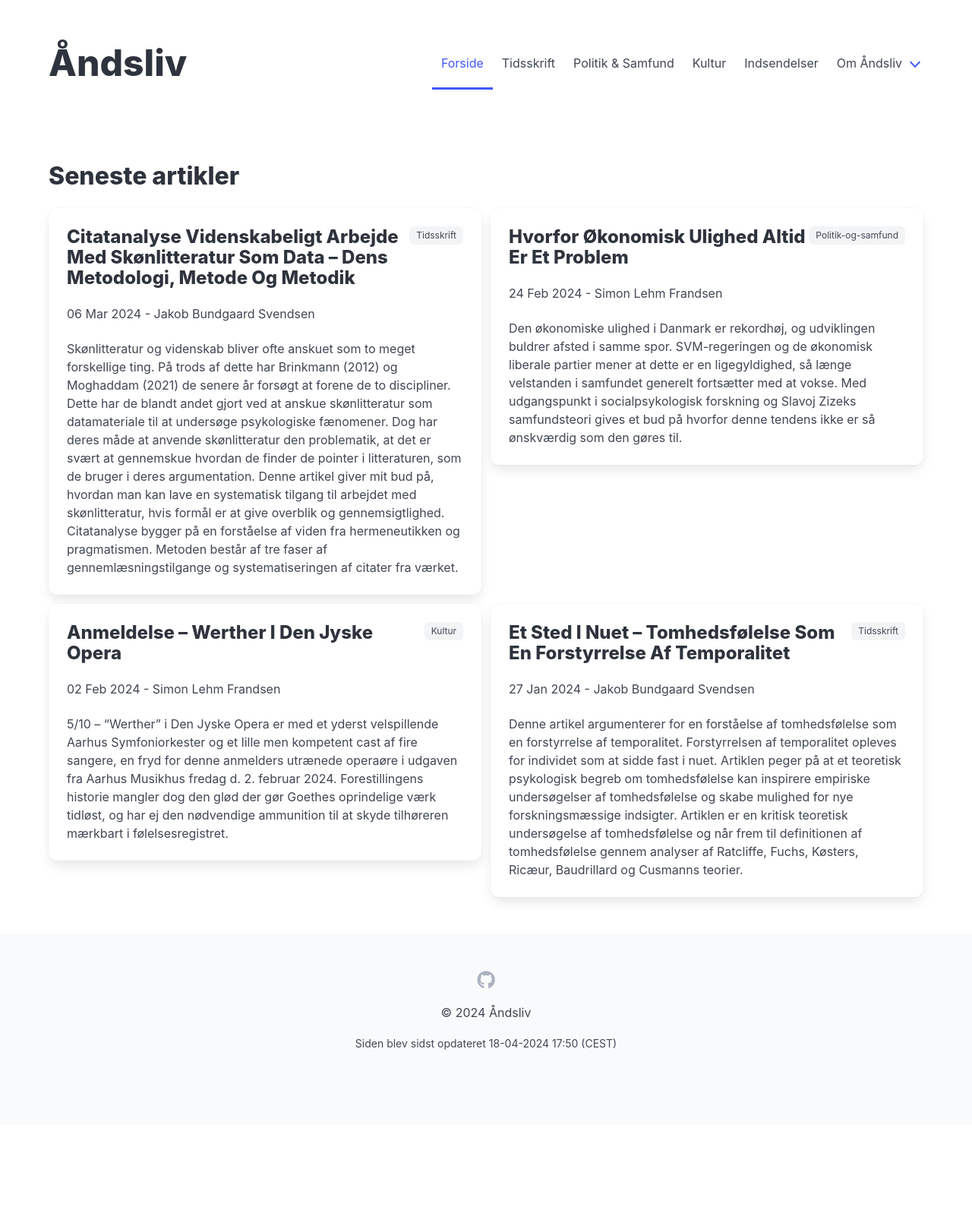
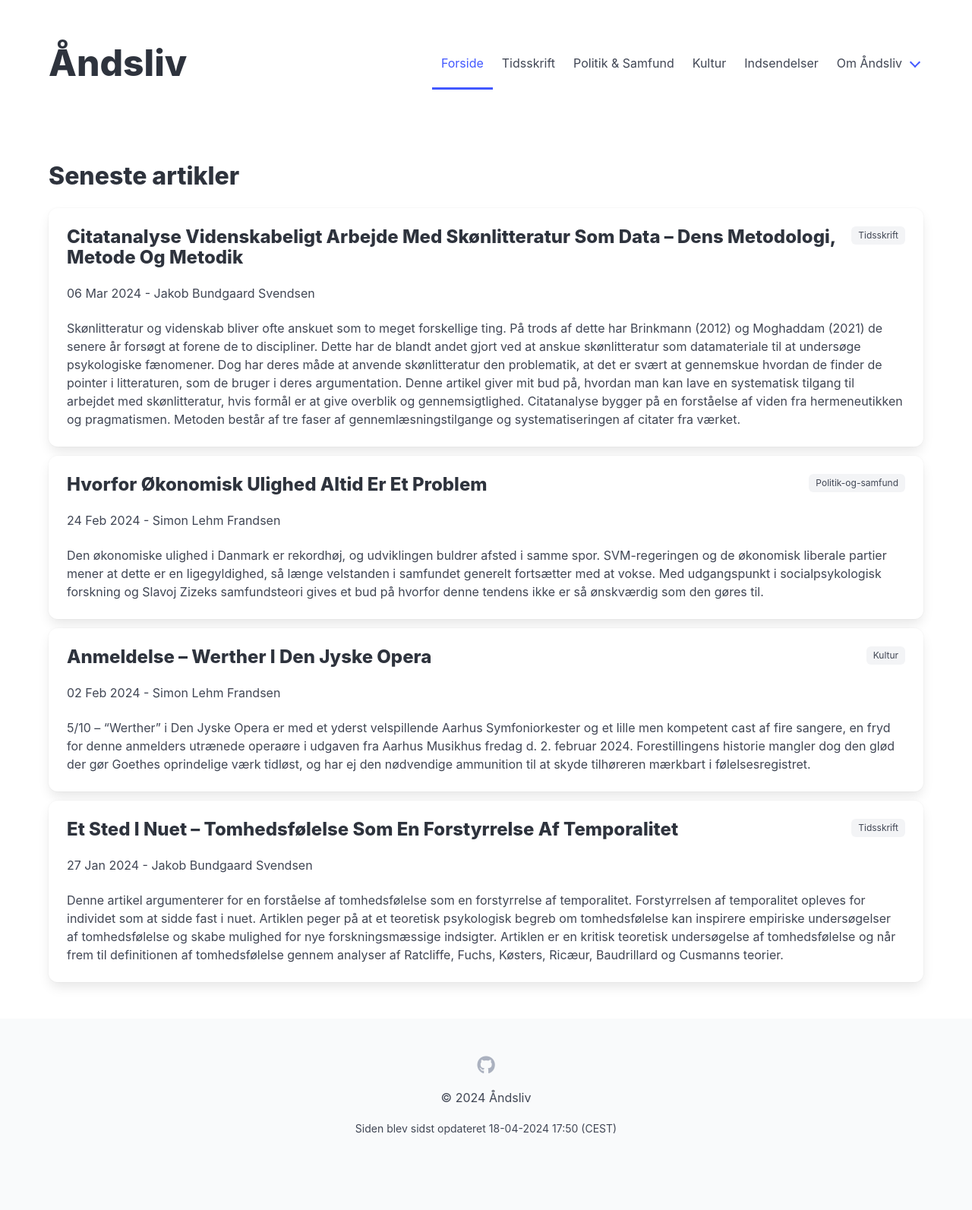
Before and after one commit to Aandsliv/aandsliv, a Jekyll site: the page built from src/index.html, in a window 1280 px wide. Shown: the whole page at 76% size. Built offline with Jekyll 4.4.1, drawn with Linux system fonts in a browser that asks for light colours; before the commit the page ends 1481 px from its top, so only the background shows below that.

Commit message:
fix: column layout on mobile

```diff
--- a/src/index.html
+++ b/src/index.html
@@ -4,7 +4,7 @@ title: Forside
 ---
 <h1 class="title">Seneste artikler</h1>
 <div class="block">
-    <div class="fixed-grid">
+    <div class="fixed-grid has-1-cols-mobile has-1-cols-tablet">
         <div class="grid">
             {% for post in site.posts %}
             <div class="cell">
```
